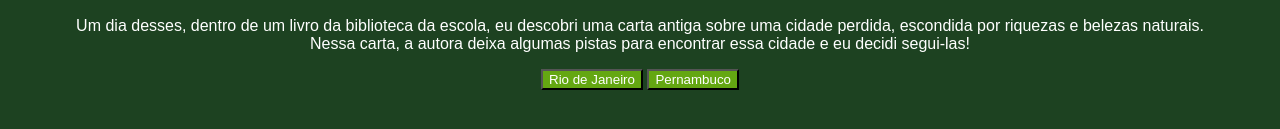
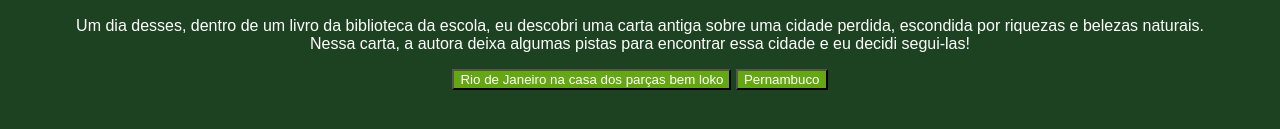
Before and after one commit to daniel-karabinoski/Projetocurso4, a plain HTML site: page index.html in a window 1280 px wide. Shown: the part 457-586 px from the top of the page. Drawn offline with Linux system fonts and the light colour scheme; a web font is replaced by a local one.

Commit message:
Update index.html

```diff
--- a/index.html
+++ b/index.html
@@ -14,7 +14,7 @@
         <div class="passo ativo" id="passo-0">
             <img src="cenario-passo0.png" alt="">
             <p>Um dia desses, dentro de um livro da biblioteca da escola, eu descobri uma carta antiga sobre uma cidade perdida, escondida por riquezas e belezas naturais. Nessa carta, a autora deixa algumas pistas para encontrar essa cidade e eu decidi segui-las!</p>
-            <button class="btn-proximo" data-proximo="1">Rio de Janeiro</button>
+            <button class="btn-proximo" data-proximo="1">Rio de Janeiro na casa dos parças bem loko</button>
             <button class="btn-proximo" data-proximo="2">Pernambuco</button>
         </div>
         <div class="passo" id="passo-1">
```
